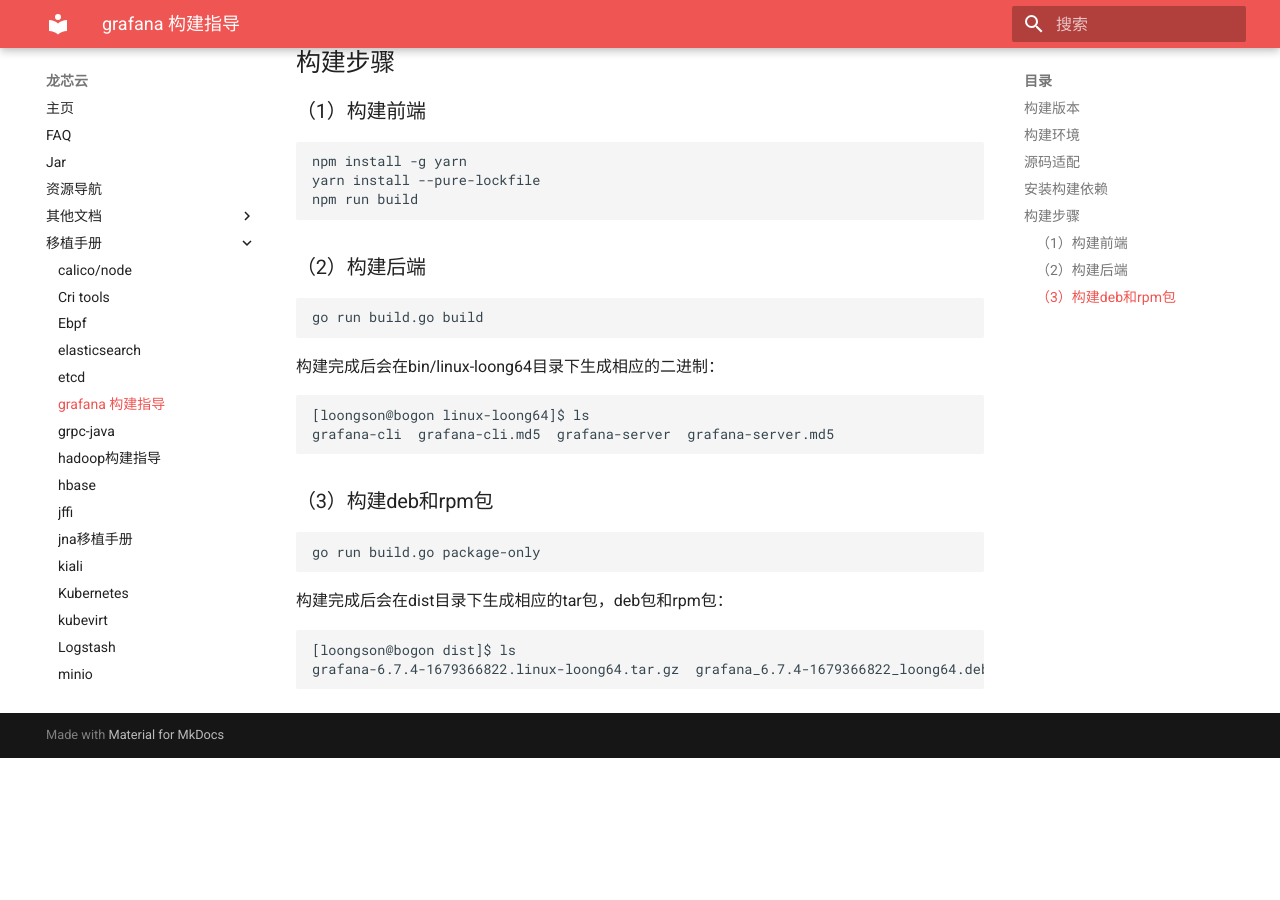
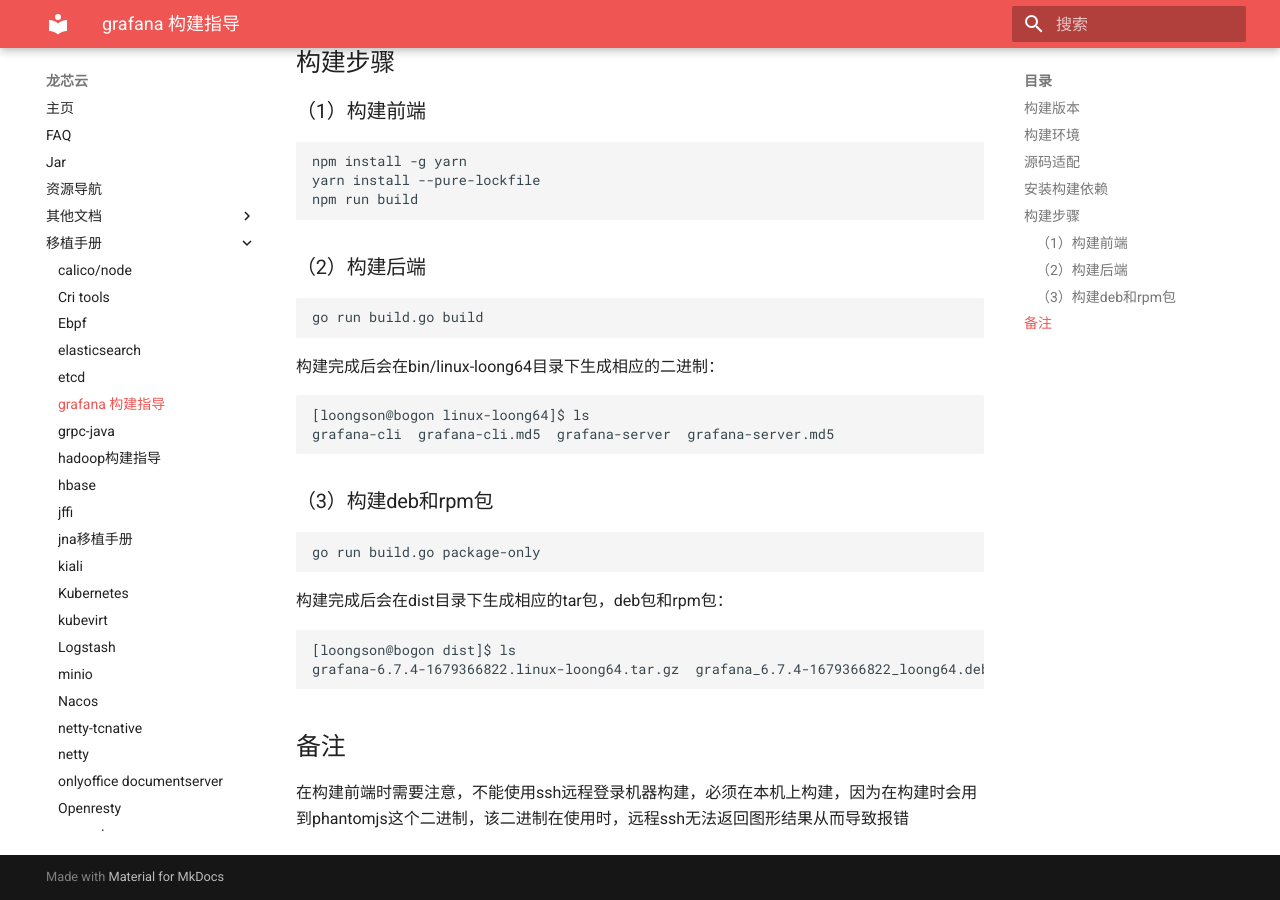
Before and after one commit to Loongson-Cloud-Community/Loongson-Cloud-Community, an MkDocs documentation site: the page built from docs/移植手册/grafana.md, in a window 1280 px wide and 900 px high, scrolled down 1168 px. Built offline with MkDocs 1.6.1 and Material for MkDocs 9.7.7, drawn with Linux system fonts in a browser that asks for light colours; before the commit the page ends 1926 px from its top, so only the background shows below that.

Commit message:
Update grafana.md

````diff
--- a/docs/移植手册/grafana.md
+++ b/docs/移植手册/grafana.md
@@ -68,3 +68,6 @@
 [loongson@bogon dist]$ ls
 grafana-6.7.4-1679366822.linux-loong64.tar.gz  grafana_6.7.4-1679366822_loong64.deb  grafana-6.7.4-1679366822.loong64.rpm
 ```
+
+## 备注
+在构建前端时需要注意，不能使用ssh远程登录机器构建，必须在本机上构建，因为在构建时会用到phantomjs这个二进制，该二进制在使用时，远程ssh无法返回图形结果从而导致报错
````
